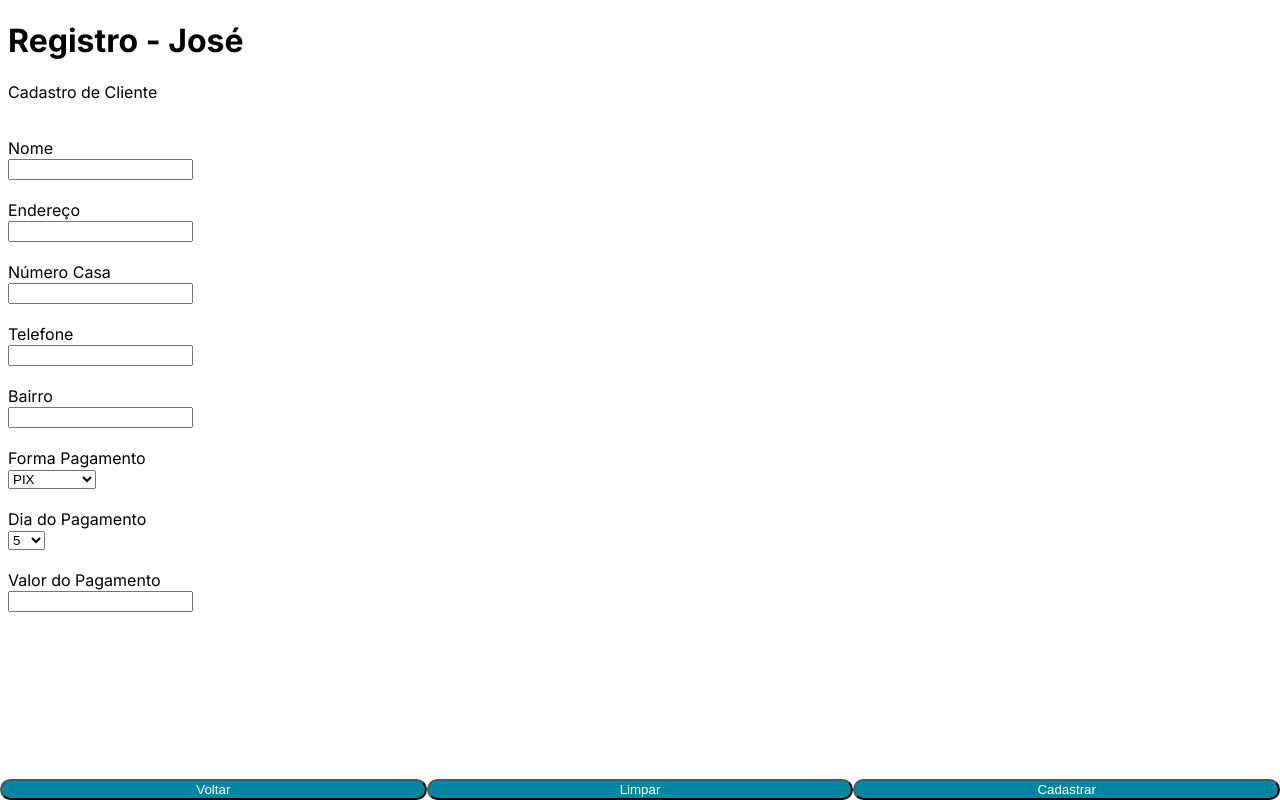
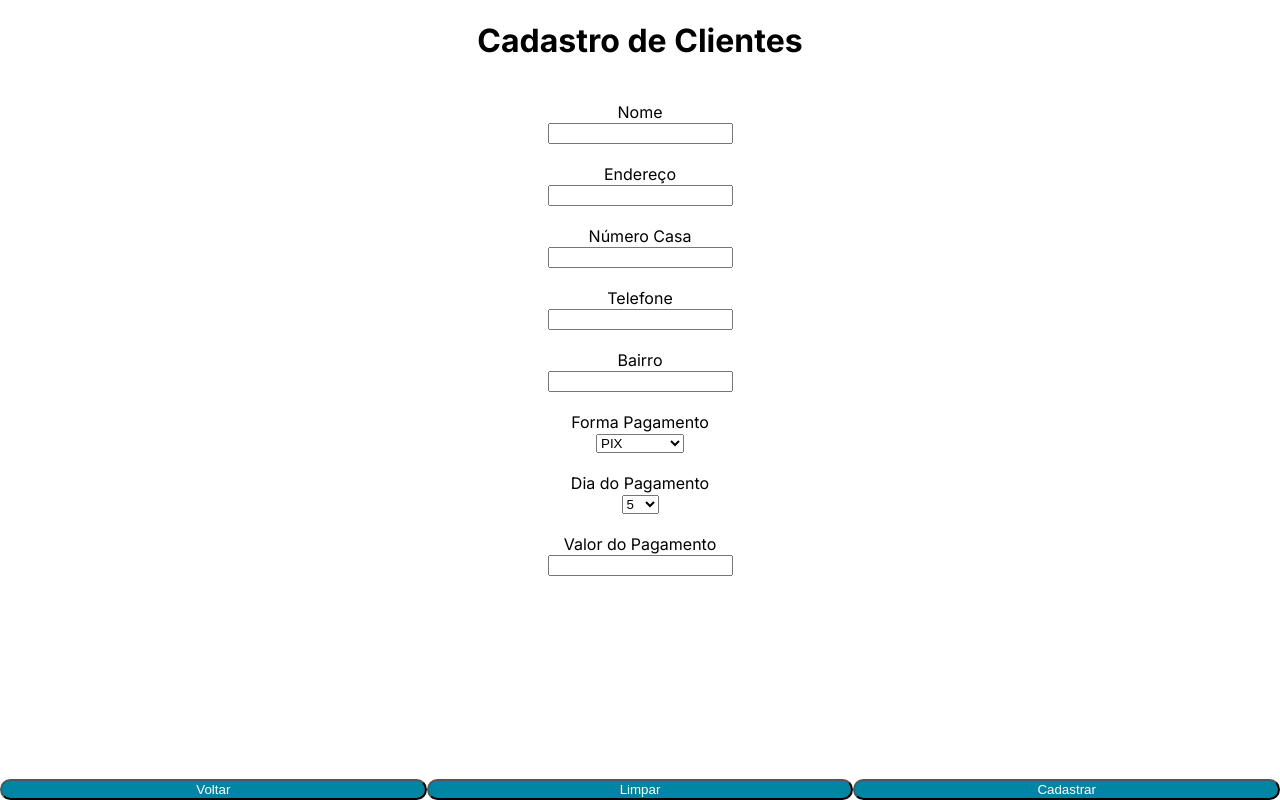
Before and after one commit to PAJEGUES/projeto_integrador_react, a Next.js app: page /lobby/register in a window 1280 px wide. Built offline with nearby package versions, Linux system fonts and the light colour scheme.

Commit message:
Adicionando alterações no código

```diff
--- a/app/buttons.css
+++ b/app/buttons.css
@@ -2,7 +2,7 @@ button {
     border-radius: 100px;
     background-color: rgb(0,134,163);
     color: white;
-    width: 100%;
+    width: 200%;
 }
 
 .button-container {
--- a/app/lobby/register/components/registration_data.js
+++ b/app/lobby/register/components/registration_data.js
@@ -3,8 +3,7 @@
 export default function RegistrationData(){
 
     return(
-        <div>
-            <p> Cadastro de Cliente</p>
+        <div className="label-container">
             <br/>
 
             <label> Nome </label>
@@ -68,15 +67,12 @@ export default function RegistrationData(){
             <br/>
             <br/>
 
-
             <label> Valor do Pagamento </label>
             <br/>
             <input className="inputName" type="number"/>
 
             <br/>
             <br/>
-
-
         </div>
     )
 
--- a/app/lobby/register/page.js
+++ b/app/lobby/register/page.js
@@ -1,14 +1,15 @@
 'use client'
 import { useRouter } from 'next/navigation'
 import RegistrationData from './components/registration_data';
+import "./style.css";
 
 export default function Register(){
 
     const routerBack = useRouter();
 
     return(
-        <div>
-            <h1>Registro - José</h1>
+        <div className='label-container'>
+            <h1>Cadastro de Clientes</h1>
             <RegistrationData/>
             <div className='button-container'>
                 <button onClick={()=> routerBack.push('/lobby')}> Voltar </button>
--- a/app/lobby/register/style.css
+++ b/app/lobby/register/style.css
@@ -0,0 +1,3 @@
+.label-container {
+    text-align: center;
+}
```
